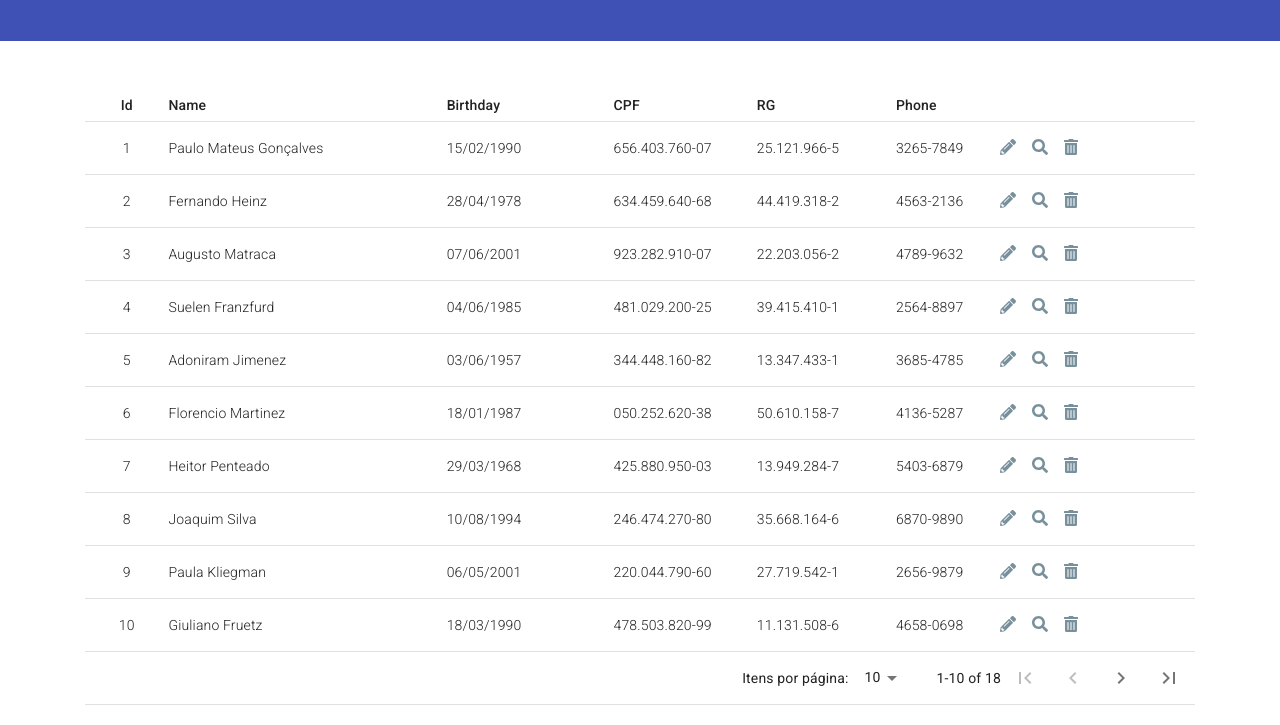
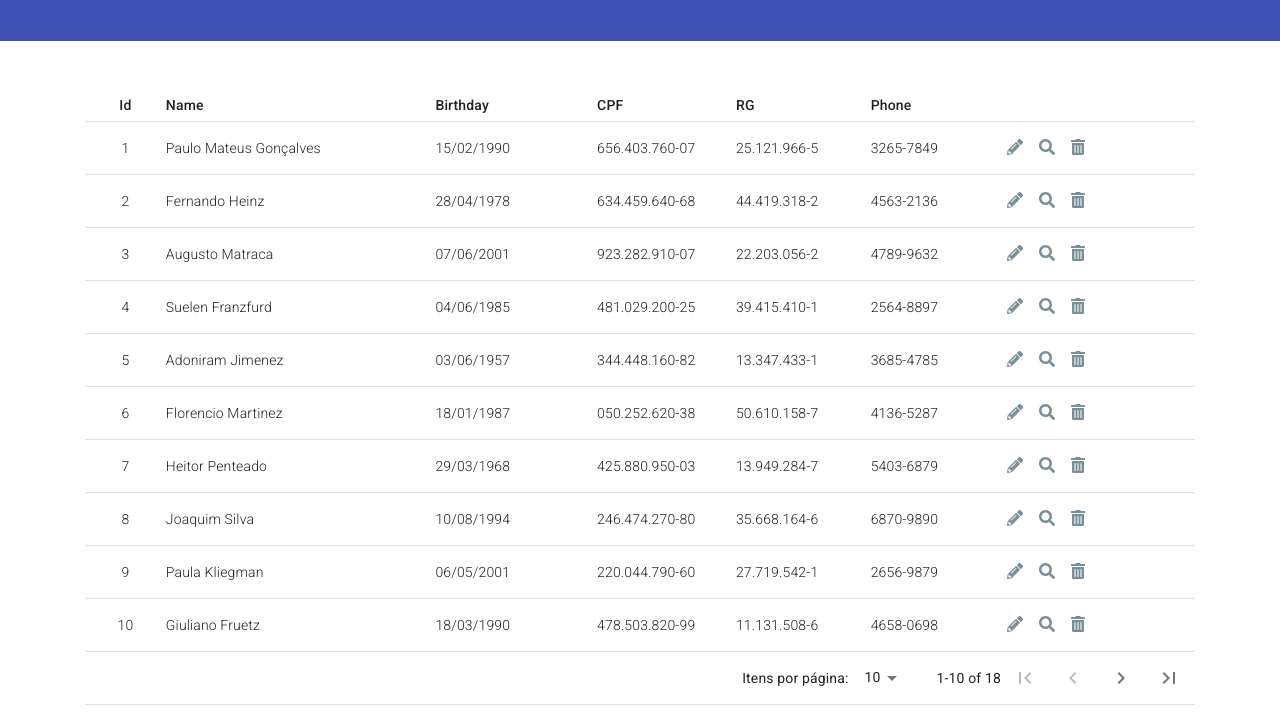
Before and after one commit to Eduk29/employee-react-crud, a React app: page / in a window 1280 px wide. Shown: the part 159-884 px from the top of the page. Built offline with nearby package versions, Linux system fonts and the light colour scheme; data requests are answered from the project's data file.

Commit message:
Adjust in width of phoneColumn

```diff
--- a/src/components/EmployeeTableRow/EmployeeTableRow.scss
+++ b/src/components/EmployeeTableRow/EmployeeTableRow.scss
@@ -27,5 +27,5 @@
 }
 
 .phoneColumn{
-    width: 5rem;
+    width: 7rem;
 }
```
